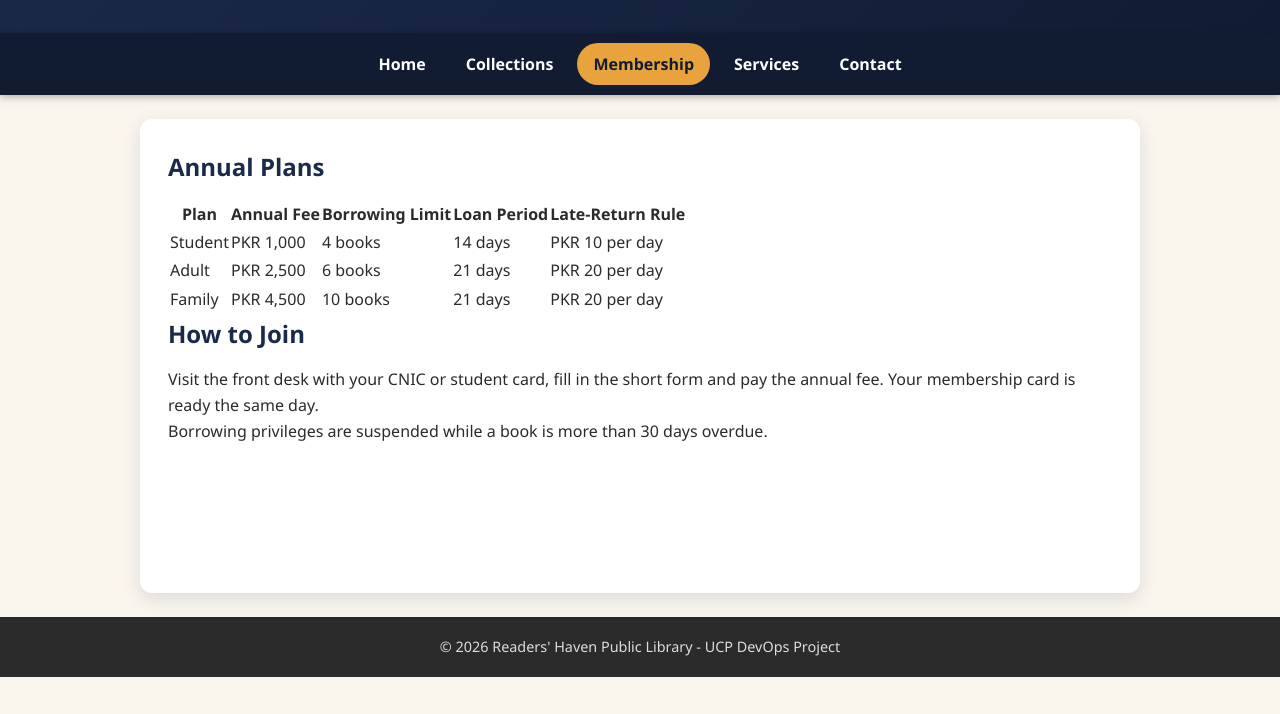
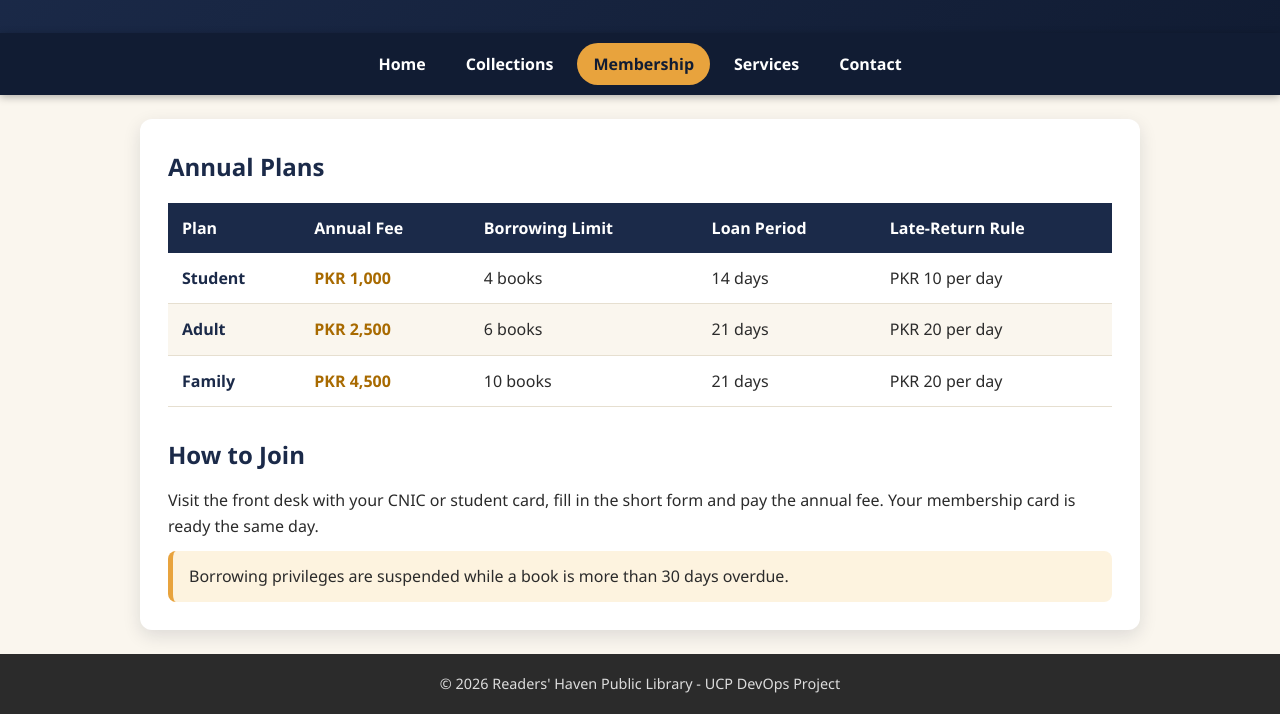
Before and after one commit to Devops-7th/readers-haven-library, a website: page src/membership.html in a window 1280 px wide. Shown: the part 123-837 px from the top of the page. Before the commit the page ends 800 px from the top, so only its background shows below. Drawn offline with Linux system fonts and the light colour scheme.

Commit message:
style(membership): style plans table and note box

```diff
--- a/styles/style.css
+++ b/styles/style.css
@@ -265,3 +265,46 @@ footer {
     grid-template-columns: 1fr;
   }
 }
+
+
+
+
+
+/* ===== Membership Page (Member 2 - Muhammad Abdullah) ===== */
+.membership-page .table-wrap {
+  overflow-x: auto;
+  margin: 16px 0 28px;
+}
+.membership-page .plans {
+  width: 100%;
+  border-collapse: collapse;
+  min-width: 560px;
+}
+.membership-page .plans th {
+  background: var(--navy);
+  color: #fff;
+  text-align: left;
+  padding: 12px 14px;
+}
+.membership-page .plans td {
+  padding: 12px 14px;
+  border-bottom: 1px solid var(--border);
+}
+.membership-page .plans tbody tr:nth-child(even) {
+  background: #faf6ee;
+}
+.membership-page .plans tbody td:first-child {
+  font-weight: 700;
+  color: var(--navy);
+}
+.membership-page .plans tbody td:nth-child(2) {
+  font-weight: 700;
+  color: #a86a00;
+}
+.membership-page .note {
+  margin-top: 12px;
+  padding: 12px 16px;
+  background: #fdf3df;
+  border-left: 5px solid var(--amber);
+  border-radius: 8px;
+}
```
